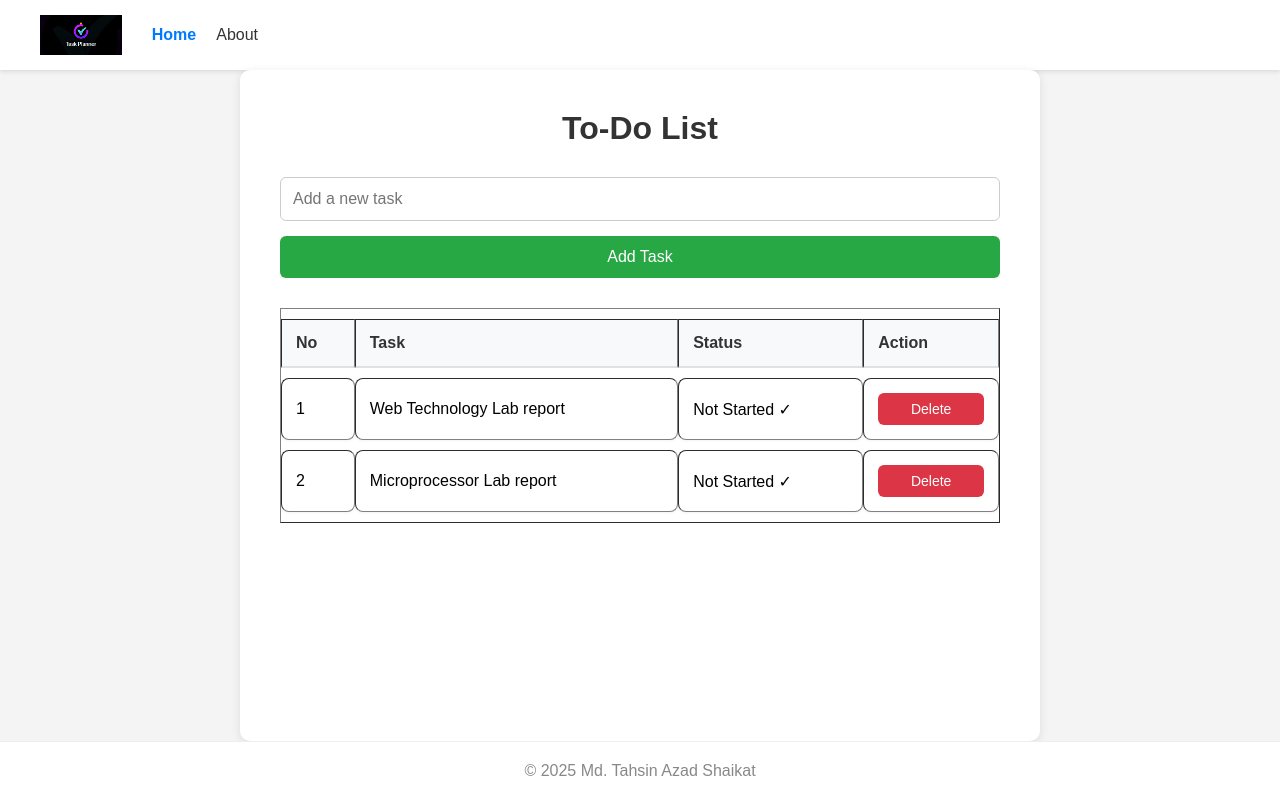
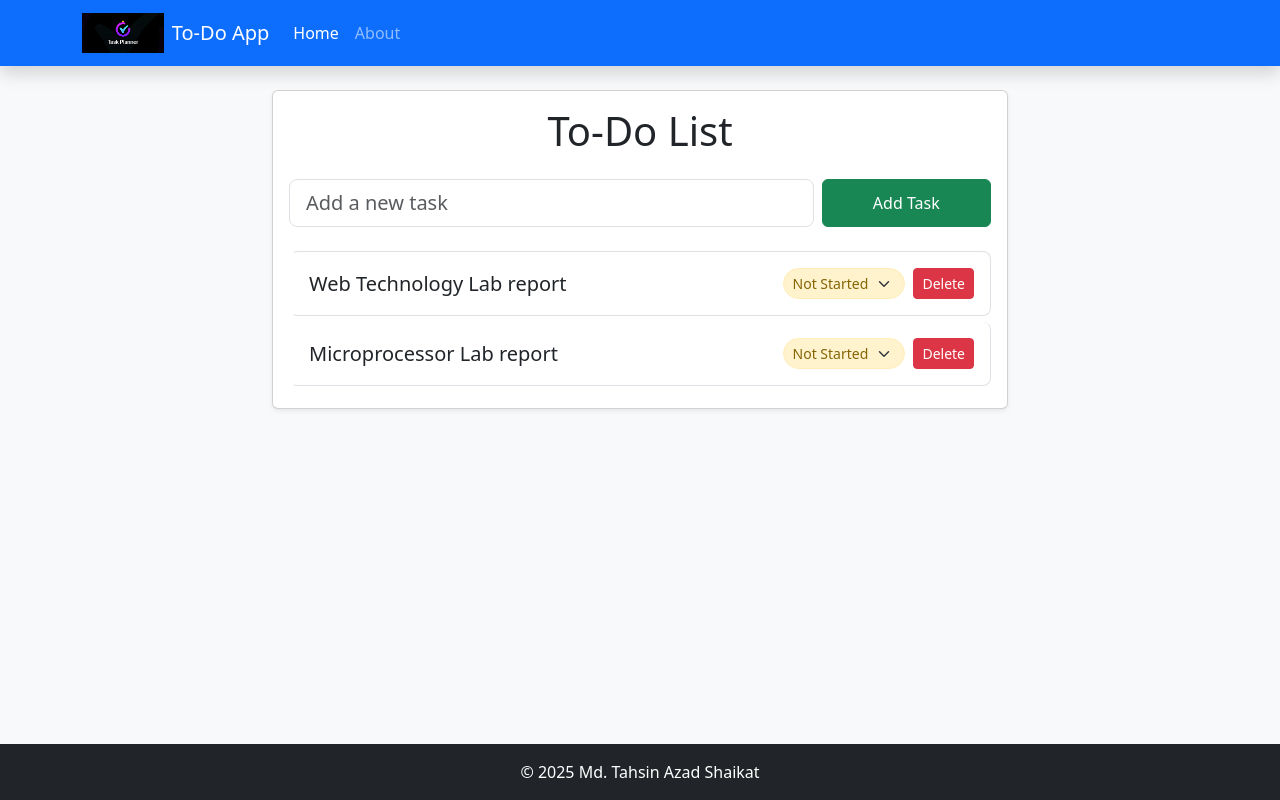
Before and after one commit to shaikat020/todo_web_app, a plain HTML site: page index.html in a window 1280 px wide. Drawn offline with nearby package versions, Linux system fonts and the light colour scheme.

Commit message:
Lab report - 3: Bootstrap Integration

```diff
--- a/index.html
+++ b/index.html
@@ -1,63 +1,106 @@
 <!DOCTYPE html>
 <html lang="en">
 <head>
-  <meta charset="UTF-8" />
-  <meta name="viewport" content="width=device-width, initial-scale=1.0" />
+  <meta charset="UTF-8">
+  <meta name="viewport" content="width=device-width, initial-scale=1.0">
   <title>To-Do App</title>
-  <link rel="stylesheet" href="styles.css" />
-  <link rel="icon" href="images/favicon.ico" type="image/x-icon" />
+  <!-- Bootstrap CSS -->
+  <link href="https://cdn.jsdelivr.net/npm/bootstrap@5.3.2/dist/css/bootstrap.min.css" rel="stylesheet">
+  <!-- Custom CSS -->
+  <link rel="stylesheet" href="styles.css">
+  <link rel="icon" href="images/favicon.ico" type="image/x-icon">
 </head>
-<body>
-  <header>
-    <nav class="navbar">
-      <div class="nav-left">
-        <img src="images/logo.png" alt="App Logo" class="logo" />
-        <div class="nav-links">
-          <a href="index.html" class="active">Home</a>
-          <a href="about.html">About</a>
+<body class="d-flex flex-column min-vh-100 bg-light">
+  <!-- Bootstrap Navbar -->
+  <nav class="navbar navbar-expand-lg navbar-dark bg-primary shadow">
+    <div class="container">
+      <a class="navbar-brand d-flex align-items-center" href="#">
+        <img src="images/logo.png" alt="App Logo" height="40" class="me-2">
+        To-Do App
+      </a>
+      <button class="navbar-toggler" type="button" data-bs-toggle="collapse" data-bs-target="#navbarContent">
+        <span class="navbar-toggler-icon"></span>
+      </button>
+      <div class="collapse navbar-collapse" id="navbarContent">
+        <ul class="navbar-nav me-auto">
+          <li class="nav-item">
+            <a class="nav-link active" href="index.html">Home</a>
+          </li>
+          <li class="nav-item">
+            <a class="nav-link" href="about.html">About</a>
+          </li>
+        </ul>
+      </div>
+    </div>
+  </nav>
+
+  <!-- Main Content -->
+  <main class="container my-4 flex-grow-1">
+    <div class="row justify-content-center">
+      <div class="col-12 col-md-10 col-lg-8">
+        <div class="card shadow-sm">
+          <div class="card-body">
+            <h1 class="text-center mb-4">To-Do List</h1>
+
+            <!-- Add Task Form -->
+            <div class="row g-2 mb-4">
+              <div class="col-md-9">
+                <input type="text" id="taskInput" class="form-control form-control-lg" placeholder="Add a new task">
+              </div>
+              <div class="col-md-3">
+                <button id="addTaskBtn" class="btn btn-success w-100 h-100">Add Task</button>
+              </div>
+            </div>
+
+            <!-- Task List -->
+            <div id="taskList" class="list-group">
+              <div class="list-group-item d-flex justify-content-between align-items-center py-3">
+                <div class="d-flex flex-column flex-md-row align-items-md-center w-100">
+                  <div class="me-md-3 mb-2 mb-md-0">
+                    <h5 class="mb-0">Web Technology Lab report</h5>
+                  </div>
+                  <div class="d-flex ms-md-auto">
+                    <select class="form-select form-select-sm me-2 status-select status-not-started">
+                      <option>Not Started</option>
+                      <option>In Progress</option>
+                      <option>Completed</option>
+                    </select>
+                    <button class="btn btn-danger btn-sm">Delete</button>
+                  </div>
+                </div>
+              </div>
+
+              <div class="list-group-item d-flex justify-content-between align-items-center py-3">
+                <div class="d-flex flex-column flex-md-row align-items-md-center w-100">
+                  <div class="me-md-3 mb-2 mb-md-0">
+                    <h5 class="mb-0">Microprocessor Lab report</h5>
+                  </div>
+                  <div class="d-flex ms-md-auto">
+                    <select class="form-select form-select-sm me-2 status-select status-not-started">
+                      <option>Not Started</option>
+                      <option>In Progress</option>
+                      <option>Completed</option>
+                    </select>
+                    <button class="btn btn-danger btn-sm">Delete</button>
+                  </div>
+                </div>
+              </div>
+            </div>
+          </div>
         </div>
-
       </div>
-
-    </nav>
-  </header>
-
-  <main class="container">
-    <h1>To-Do List</h1>
-    <input type="text" id="taskInput" placeholder="Add a new task" />
-    <button id="addTaskBtn">Add Task</button>
-    <!-- inside <main class="container"> -->
-<table id="taskTable" border="1">
-  <thead>
-    <tr>
-      <th>No</th>
-      <th>Task</th>
-      <th>Status</th>
-      <th>Action</th>
-    </tr>
-  </thead>
-  <tbody>
-    <tr>
-      <td>1</td>
-      <td>Web Technology Lab report</td>
-      <td>Not Started ✓</td>
-      <td><button>Delete</button></td>
-    </tr>
-    <tr>
-      <td>2</td>
-      <td>Microprocessor Lab report</td>
-      <td>Not Started ✓</td>
-      <td><button>Delete</button></td>
-    </tr>
-  </tbody>
-</table>
-
+    </div>
   </main>
 
-  <footer>
-    <p>&copy; 2025 Md. Tahsin Azad Shaikat</p>
+  <!-- Footer -->
+  <footer class="bg-dark text-white py-3 mt-auto">
+    <div class="container text-center">
+      <p class="mb-0">&copy; 2025 Md. Tahsin Azad Shaikat</p>
+    </div>
   </footer>
 
-
+  <!-- Bootstrap JS Bundle with Popper -->
+  <script src="https://cdn.jsdelivr.net/npm/bootstrap@5.3.2/dist/js/bootstrap.bundle.min.js"></script>
+  <script src="script.js"></script>
 </body>
 </html>
--- a/styles.css
+++ b/styles.css
@@ -1,184 +1,9 @@
-/* Reset and Base */
-* {
-  box-sizing: border-box;
-  margin: 0;
-  padding: 0;
+/* Custom overrides for Bootstrap */
+body {
+  background-color: #f8f9fa;
 }
 
-body {
-  font-family: Arial, sans-serif;
-  background-color: #f4f4f4;
-  min-height: 100vh;
-  display: flex;
-  flex-direction: column;
-}
-
-/* Navbar */
-.navbar {
-  display: flex;
-  align-items: center;
-  padding: 15px 40px;
-  background-color: #fff;
-  box-shadow: 0 2px 4px rgba(0, 0, 0, 0.1);
-}
-
-.nav-left {
-  display: flex;
-  align-items: center;
-  gap: 30px;
-}
-
-.logo {
-  height: 40px;
-}
-
-.nav-links {
-  display: flex;
-  gap: 20px;
-}
-
-.nav-links a {
-  text-decoration: none;
-  color: #333;
-  font-size: 16px;
-}
-
-.nav-links a.active {
-  font-weight: bold;
-  color: #007bff;
-}
-
-/* Main Container */
-main.container {
-  flex: 1;
-  padding: 40px;
-  max-width: 800px;
-  width: 100%;
-  margin: auto;
-  background-color: white;
-  border-radius: 10px;
-  box-shadow: 0 2px 10px rgba(0, 0, 0, 0.1);
-}
-
-/* Headings */
-h1 {
-  text-align: center;
-  margin-bottom: 30px;
-  color: #333;
-}
-
-/* Input + Button */
-input {
-  width: 100%;
-  padding: 12px;
-  margin-bottom: 15px;
-  border: 1px solid #ccc;
-  border-radius: 6px;
-  font-size: 16px;
-}
-
-button {
-  width: 100%;
-  padding: 12px;
-  border: none;
-  background-color: #28a745;
-  color: white;
-  font-size: 16px;
-  border-radius: 6px;
-  cursor: pointer;
-  transition: background 0.3s;
-}
-
-button:hover {
-  background-color: #218838;
-}
-
-/* Legacy Task List (not used but retained) */
-ul {
-  list-style: none;
-  padding: 0;
-  margin-top: 20px;
-}
-
-li {
-  display: flex;
-  justify-content: space-between;
-  align-items: center;
-  padding: 12px;
-  border: 1px solid #ddd;
-  border-radius: 6px;
-  margin-bottom: 10px;
-  background-color: #f9f9f9;
-}
-
-li span {
-  flex: 1;
-  margin-right: 10px;
-}
-
-li button {
-  background-color: #dc3545;
-  color: white;
-  border: none;
-  padding: 6px 10px;
-  border-radius: 4px;
-  cursor: pointer;
-}
-
-li button:hover {
-  background-color: #c82333;
-}
-
-/* Footer */
-footer {
-  text-align: center;
-  padding: 20px;
-  background-color: #fff;
-  color: #888;
-  border-top: 1px solid #eee;
-}
-
-/* Table Layout for Task List */
-#taskTable {
-  width: 100%;
-  border-collapse: separate;
-  border-spacing: 0 10px;
-  margin-top: 30px;
-}
-
-#taskTable th {
-  background-color: #f8f9fa;
-  color: #333;
-  padding: 14px;
-  text-align: left;
-  font-weight: 600;
-  border-bottom: 2px solid #dee2e6;
-}
-
-#taskTable td {
-  background-color: #fff;
-  padding: 14px;
-  border-radius: 8px;
-  box-shadow: 0 1px 3px rgba(0,0,0,0.05);
-  vertical-align: middle;
-}
-
-#taskTable tbody tr:hover td {
-  background-color: #f1f1f1;
-}
-
-/* Status Dropdown */
-.status-select {
-  padding: 6px 10px;
-  border-radius: 20px;
-  border: none;
-  font-size: 14px;
-  text-align: center;
-  font-weight: 500;
-  min-width: 120px;
-}
-
-/* Status Styles */
+/* Custom status colors */
 .status-not-started {
   background-color: #fff3cd;
   color: #856404;
@@ -199,18 +24,82 @@ footer {
   color: #155724;
 }
 
-/* Delete Button inside Table */
-#taskTable td button {
-  background-color: #dc3545;
-  color: white;
-  border: none;
-  padding: 8px 12px;
-  border-radius: 6px;
-  font-size: 14px;
-  cursor: pointer;
-  transition: background-color 0.3s;
+/* Custom card shadow for tasks */
+.list-group-item {
+  transition: all 0.3s ease;
+  margin-bottom: 8px;
+  border-radius: 8px !important;
 }
 
-#taskTable td button:hover {
-  background-color: #c82333;
+.list-group-item:hover {
+  box-shadow: 0 2px 8px rgba(0,0,0,0.1);
 }
+
+/* Custom width for status dropdown */
+.status-select {
+  min-width: 120px;
+}/* Custom styles to enhance Bootstrap */
+body {
+  background-color: #f8f9fa;
+}
+
+/* Status select styles */
+.status-select {
+  min-width: 120px;
+  border-radius: 20px;
+  text-align: center;
+  font-weight: 500;
+}
+
+.status-not-started {
+  background-color: #fff3cd;
+  color: #856404;
+  border-color: #ffeeba;
+}
+
+.status-in-progress {
+  background-color: #cce5ff;
+  color: #004085;
+  border-color: #b8daff;
+}
+
+.status-completed {
+  background-color: #d4edda;
+  color: #155724;
+  border-color: #c3e6cb;
+}
+
+/* Task list items */
+.list-group-item {
+  transition: all 0.2s ease;
+  margin-bottom: 6px;
+  border-radius: 8px !important;
+  border-left: 4px solid transparent;
+}
+
+.list-group-item:hover {
+  transform: translateY(-2px);
+  box-shadow: 0 4px 8px rgba(0,0,0,0.05);
+}
+
+/* Responsive adjustments */
+@media (max-width: 768px) {
+  .card {
+    border: none;
+    background-color: transparent;
+    box-shadow: none;
+  }
+
+  .card-body {
+    padding: 0;
+  }
+
+  .list-group-item {
+    padding: 1rem !important;
+  }
+}
+
+/* Custom focus styles */
+.form-control:focus, .form-select:focus {
+  box-shadow: 0 0 0 0.25rem rgba(13,110,253,0.15);
+}
```
